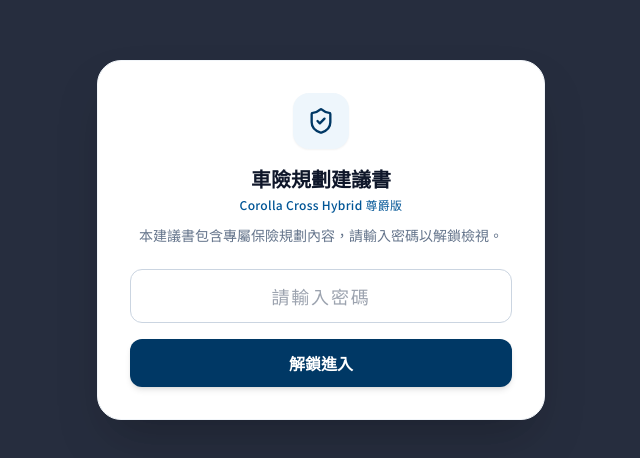
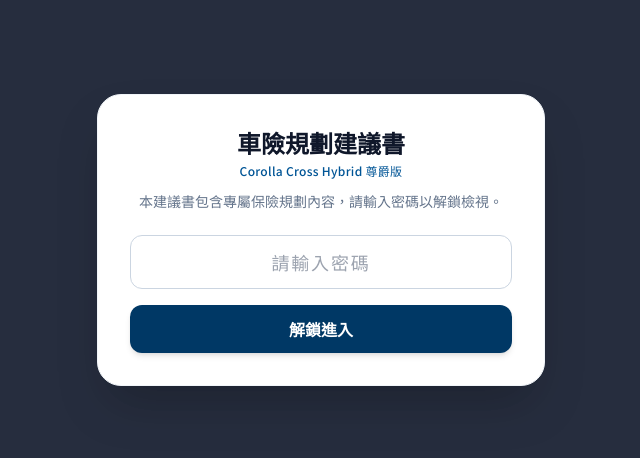
Before and after one commit to sasha1005-glitch/sasha1005-glitch.github.io, a plain HTML site: page index.html in a window 1280 px wide. Shown: the part 160-618 px from the top of the page, without its empty margins (319-959 px from the left). Drawn offline with nearby package versions, Linux system fonts and the light colour scheme.

Commit message:
Update index.html

```diff
--- a/index.html
+++ b/index.html
@@ -57,11 +57,8 @@
     <!-- 密碼保護遮罩層 -->
     <div id="password-modal" class="fixed inset-0 z-50 bg-slate-900/90 backdrop-blur-md flex items-center justify-center p-4">
         <div class="bg-white rounded-3xl shadow-2xl max-w-md w-full p-8 text-center border border-slate-100 fade-in">
-            <!-- 加上了精美圖標與標題，改善上方突兀感 -->
-            <div class="w-14 h-14 rounded-2xl bg-brand-light text-brand-navy flex items-center justify-center mx-auto mb-4 shadow-sm">
-                <i data-lucide="shield-check" class="w-7 h-7"></i>
-            </div>
-            <h1 class="text-xl font-bold text-slate-900 mb-1">車險規劃建議書</h1>
+            <!-- 已徹底移除原本突兀的空白方框，直接以專業標題開頭 -->
+            <h1 class="text-2xl font-bold text-slate-900 mb-1">車險規劃建議書</h1>
             <p class="text-xs font-medium text-brand-blue tracking-wide mb-3">Corolla Cross Hybrid 尊爵版</p>
             <p class="text-sm text-slate-500 mb-6">本建議書包含專屬保險規劃內容，請輸入密碼以解鎖檢視。</p>
 
```
